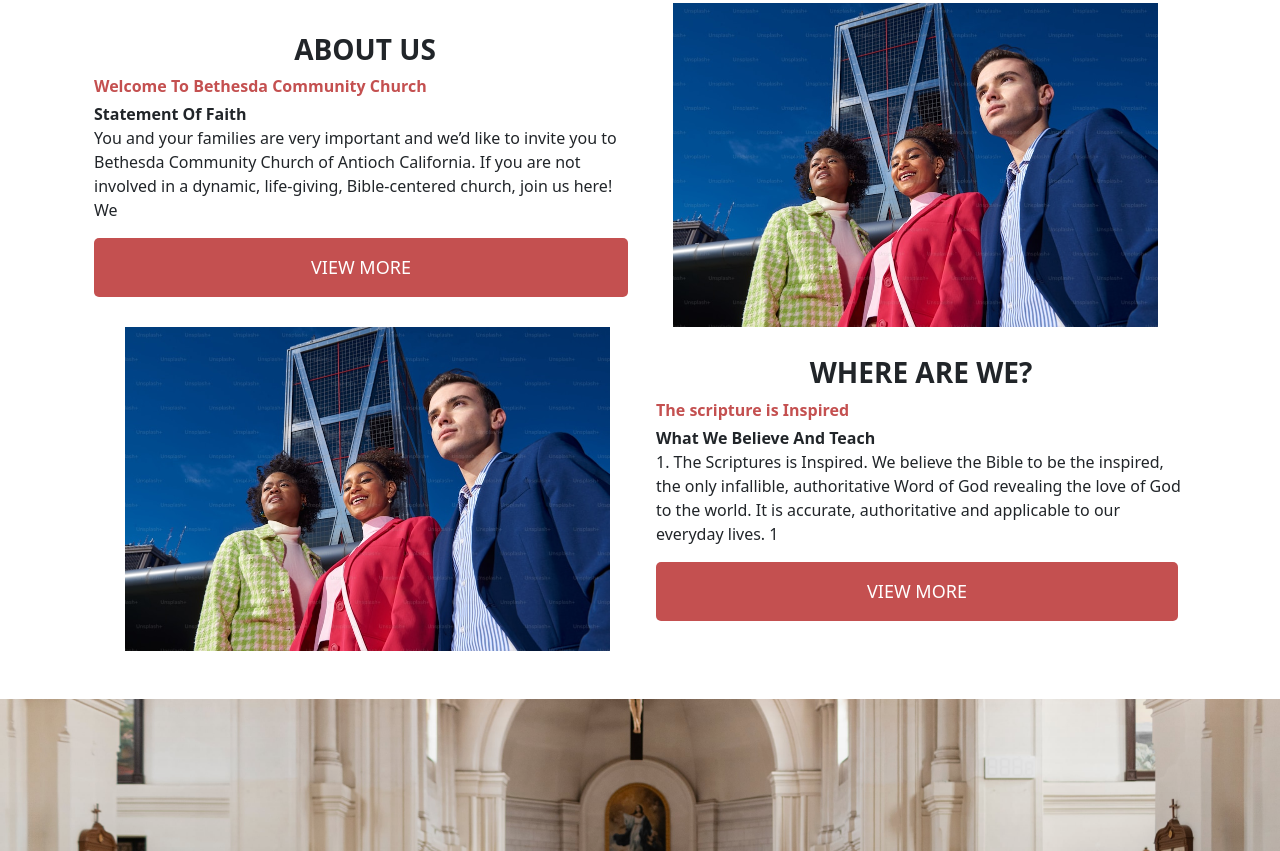
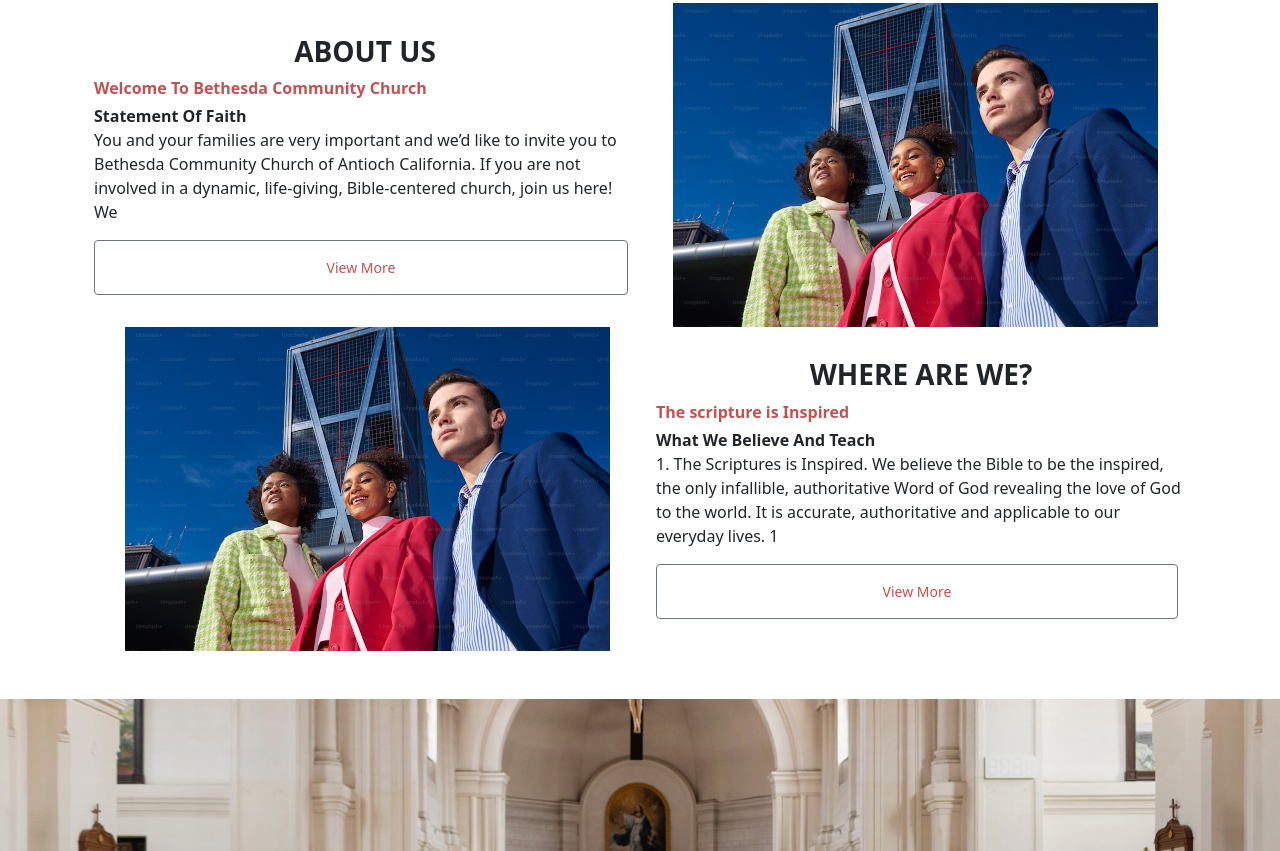
Before and after one commit to Philux-source/Bathesda, a plain HTML site: page index.html in a window 1280 px wide. Shown: the part 829-1680 px from the top of the page. Drawn offline with nearby package versions, Linux system fonts and the light colour scheme.

Commit message:
button color change

```diff
--- a/index.html
+++ b/index.html
@@ -155,7 +155,7 @@
                             life-giving, Bible-centered church, join us here! We
                         </p>
                         <div class="d-grid gap-2 d-md-flex justify-content-md-start">
-                            <button type="button" class="btn button btn-outline-secondary btn-sm py-3 w-100 px-2 me-md-2">View More</button>
+                            <button type="button" class="btn text-primary btn-outline-secondary btn-sm py-3 w-100 px-2 me-md-2">View More</button>
                         </div>
                     </div>
                 </div>
@@ -175,7 +175,7 @@
 
                         </p>
                         <div class="d-grid gap-2 d-md-flex justify-content-md-start">
-                            <button type="button" class="btn button btn-outline-secondary btn-sm py-3 w-100 px-2 me-md-2">View More</button>
+                            <button type="button" class="btn text-primary btn-outline-secondary btn-sm py-3 w-100 px-2 me-md-2">View More</button>
                         </div>
                     </div>
                 </div>
@@ -223,7 +223,7 @@
                             parents divorced when he was a very young man, he was raised by his uncle Mr. J. J. Johnny with an extremely rough beginning.
                         </p>
                         <div class="d-grid gap-2 d-md-flex justify-content-md-start mt-5">
-                            <button type="button" class="btn btn-outline-secondary button btn-sm px-2 me-md-2">Read More</button>
+                            <button type="button" class="btn btn-outline-secondary text-primary btn-sm px-2 me-md-2">Read More</button>
                         </div>
                 </div>
             </div>
```
